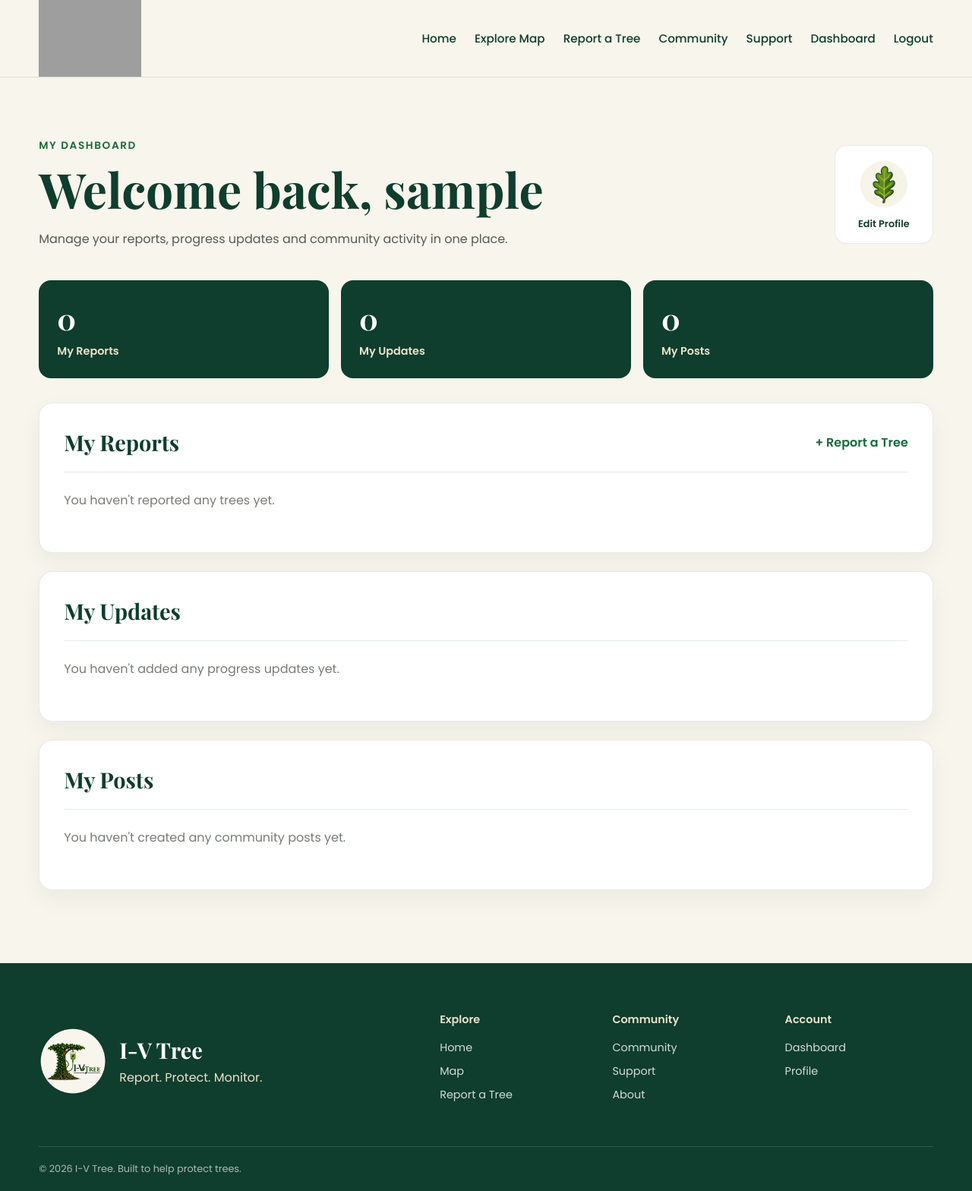
After one commit to starearthrocket/iv-tree-v3, a Django app: page /accounts/dashboard/ in a window 1280 px wide. The commit adds this page. Shown: the whole page at 76% size. Run offline with Django 5.2, Linux system fonts and the light colour scheme; the visitor is signed in with stand-in values (Sample User, id 1); data comes from the database, SQL or seed files in the repository; data that the repository does not hold is empty; grey boxes are pictures that could not be loaded.

Commit message:
Add user dashboard and activity overview

```diff
--- a/accounts/urls.py
+++ b/accounts/urls.py
@@ -28,4 +28,9 @@ urlpatterns = [
         views.profile,
         name='profile',
     ),
+    path(
+        'dashboard/',
+        views.dashboard,
+        name='dashboard',
+    ),
 ]
--- a/accounts/views.py
+++ b/accounts/views.py
@@ -1,6 +1,9 @@
 from django.contrib import messages
 from django.contrib.auth.decorators import login_required
 from django.shortcuts import redirect, render
+
+from community.models import CommunityPost
+from reports.models import ProgressUpdate, TreeReport
 
 from .forms import ProfileForm, RegistrationForm
 from .models import Profile
@@ -71,3 +74,40 @@ def profile(request):
             'avatar_options': Profile.Avatar.choices,
         },
     )
+
+
+@login_required
+def dashboard(request):
+    """Show the logged-in user's I-V Tree activity."""
+
+    user_profile, created = Profile.objects.get_or_create(
+        user=request.user
+    )
+
+    my_reports = TreeReport.objects.filter(
+        owner=request.user
+    )
+
+    my_updates = ProgressUpdate.objects.filter(
+        author=request.user
+    )
+
+    my_posts = CommunityPost.objects.filter(
+        author=request.user
+    )
+
+    context = {
+        'profile': user_profile,
+        'my_reports': my_reports,
+        'my_updates': my_updates,
+        'my_posts': my_posts,
+        'report_count': my_reports.count(),
+        'update_count': my_updates.count(),
+        'post_count': my_posts.count(),
+    }
+
+    return render(
+        request,
+        'accounts/dashboard.html',
+        context,
+    )
--- a/static/css/style.css
+++ b/static/css/style.css
@@ -1562,3 +1562,190 @@ a {
         height: 120px;
     }
 }
+
+/* ----------------------------------------
+   User dashboard
+---------------------------------------- */
+
+.dashboard-section {
+    padding: 5rem 0 6rem;
+    background-color: var(--cream);
+}
+
+.dashboard-header {
+    margin-bottom: 2.5rem;
+    display: flex;
+    align-items: center;
+    justify-content: space-between;
+    gap: 2rem;
+}
+
+.dashboard-header > div {
+    max-width: 720px;
+}
+
+.dashboard-header h1 {
+    margin: 0 0 1rem;
+    color: var(--forest-deep);
+    font-family: "Playfair Display", Georgia, "Times New Roman", serif;
+    font-size: clamp(2.6rem, 5vw, 4rem);
+    line-height: 1.1;
+}
+
+.dashboard-header > div > p:not(.section-eyebrow) {
+    margin: 0;
+    color: #555b55;
+    line-height: 1.8;
+}
+
+.dashboard-profile-link {
+    min-width: 130px;
+    padding: 1rem;
+    display: flex;
+    flex-direction: column;
+    align-items: center;
+    gap: 0.5rem;
+    background-color: var(--white);
+    border: 1px solid rgba(15, 61, 46, 0.1);
+    border-radius: 16px;
+    color: var(--forest-deep);
+    font-size: 0.8rem;
+    font-weight: 600;
+}
+
+.dashboard-profile-link img {
+    width: 70px;
+    height: 70px;
+    object-fit: contain;
+}
+
+.dashboard-profile-link:hover,
+.dashboard-profile-link:focus-visible {
+    border-color: var(--forest-green);
+}
+
+.dashboard-stats {
+    margin-bottom: 2rem;
+    display: grid;
+    grid-template-columns: repeat(3, 1fr);
+    gap: 1rem;
+}
+
+.dashboard-stat {
+    padding: 1.5rem;
+    background-color: var(--forest-deep);
+    color: var(--white);
+    border-radius: 16px;
+}
+
+.dashboard-stat strong {
+    display: block;
+    margin-bottom: 0.25rem;
+    font-family: "Playfair Display", Georgia, "Times New Roman", serif;
+    font-size: 2.4rem;
+}
+
+.dashboard-stat span {
+    color: var(--sand);
+    font-size: 0.9rem;
+    font-weight: 600;
+}
+
+.dashboard-panels {
+    display: grid;
+    gap: 1.5rem;
+}
+
+.dashboard-panel {
+    padding: 2rem;
+    background-color: var(--white);
+    border: 1px solid rgba(15, 61, 46, 0.1);
+    border-radius: 18px;
+    box-shadow: 0 12px 30px rgba(15, 61, 46, 0.05);
+}
+
+.dashboard-panel-heading {
+    margin-bottom: 1.25rem;
+    display: flex;
+    align-items: center;
+    justify-content: space-between;
+    gap: 1rem;
+}
+
+.dashboard-panel-heading h2 {
+    margin: 0;
+    color: var(--forest-deep);
+    font-family: "Playfair Display", Georgia, "Times New Roman", serif;
+    font-size: 1.8rem;
+}
+
+.dashboard-item {
+    padding: 1.25rem 0;
+    display: flex;
+    align-items: center;
+    justify-content: space-between;
+    gap: 2rem;
+    border-top: 1px solid rgba(15, 61, 46, 0.1);
+}
+
+.dashboard-item:first-of-type {
+    border-top: 0;
+}
+
+.dashboard-item h3 {
+    margin: 0.45rem 0 0.25rem;
+    color: var(--forest-deep);
+    font-size: 1rem;
+}
+
+.dashboard-item p {
+    margin: 0;
+    color: #666c66;
+    font-size: 0.9rem;
+}
+
+.dashboard-status {
+    display: inline-block;
+    padding: 0.3rem 0.6rem;
+    background-color: #e2f1df;
+    color: var(--forest-green);
+    border-radius: 999px;
+    font-size: 0.7rem;
+    font-weight: 600;
+}
+
+.dashboard-empty {
+    padding: 1.5rem 0;
+    border-top: 1px solid rgba(15, 61, 46, 0.1);
+    color: #777d77;
+}
+
+.dashboard-empty p {
+    margin: 0;
+}
+
+@media (max-width: 700px) {
+    .dashboard-header {
+        align-items: flex-start;
+        flex-direction: column;
+    }
+
+    .dashboard-stats {
+        grid-template-columns: 1fr;
+    }
+
+    .dashboard-profile-link {
+        flex-direction: row;
+    }
+
+    .dashboard-profile-link img {
+        width: 52px;
+        height: 52px;
+    }
+
+    .dashboard-item {
+        align-items: flex-start;
+        flex-direction: column;
+        gap: 0.75rem;
+    }
+}
--- /dev/null
+++ b/templates/accounts/dashboard.html
@@ -0,0 +1,157 @@
+{% extends 'base.html' %}
+{% load static %}
+
+{% block title %}My Dashboard | I-V Tree{% endblock %}
+
+{% block content %}
+<main>
+    <section class="dashboard-section">
+        <div class="section-container">
+            <div class="dashboard-header">
+                <div>
+                    <p class="section-eyebrow">My dashboard</p>
+
+                    <h1>Welcome back, {{ user.username }}</h1>
+
+                    <p>
+                        Manage your reports, progress updates and
+                        community activity in one place.
+                    </p>
+                </div>
+
+                <a
+                    href="{% url 'accounts:profile' %}"
+                    class="dashboard-profile-link"
+                >
+                    <img
+                        src="{% static 'avatars/' %}{{ profile.avatar_choice }}"
+                        alt="{{ profile.get_avatar_choice_display }}"
+                    >
+
+                    <span>Edit Profile</span>
+                </a>
+            </div>
+
+            <div class="dashboard-stats">
+                <div class="dashboard-stat">
+                    <strong>{{ report_count }}</strong>
+                    <span>My Reports</span>
+                </div>
+
+                <div class="dashboard-stat">
+                    <strong>{{ update_count }}</strong>
+                    <span>My Updates</span>
+                </div>
+
+                <div class="dashboard-stat">
+                    <strong>{{ post_count }}</strong>
+                    <span>My Posts</span>
+                </div>
+            </div>
+
+            <div class="dashboard-panels">
+                <section class="dashboard-panel">
+                    <div class="dashboard-panel-heading">
+                        <h2>My Reports</h2>
+
+                        <a
+                            href="{% url 'reports:report_create' %}"
+                            class="text-link"
+                        >
+                            + Report a Tree
+                        </a>
+                    </div>
+
+                    {% for report in my_reports %}
+                        <article class="dashboard-item">
+                            <div>
+                                <span class="dashboard-status">
+                                    {{ report.get_status_display }}
+                                </span>
+
+                                <h3>{{ report.title }}</h3>
+
+                                <p>{{ report.location_name }}</p>
+                            </div>
+
+                            <a
+                                href="{% url 'reports:report_detail' report.pk %}"
+                                class="text-link"
+                            >
+                                View →
+                            </a>
+                        </article>
+                    {% empty %}
+                        <div class="dashboard-empty">
+                            <p>You haven't reported any trees yet.</p>
+                        </div>
+                    {% endfor %}
+                </section>
+
+                <section class="dashboard-panel">
+                    <div class="dashboard-panel-heading">
+                        <h2>My Updates</h2>
+                    </div>
+
+                    {% for update in my_updates %}
+                        <article class="dashboard-item">
+                            <div>
+                                <span class="dashboard-status">
+                                    {% if update.status %}
+                                        {{ update.get_status_display }}
+                                    {% else %}
+                                        Update
+                                    {% endif %}
+                                </span>
+
+                                <h3>{{ update.tree_report.title }}</h3>
+
+                                <p>{{ update.description }}</p>
+                            </div>
+
+                            <a
+                                href="{% url 'reports:report_detail' update.tree_report.pk %}"
+                                class="text-link"
+                            >
+                                View →
+                            </a>
+                        </article>
+                    {% empty %}
+                        <div class="dashboard-empty">
+                            <p>You haven't added any progress updates yet.</p>
+                        </div>
+                    {% endfor %}
+                </section>
+
+                <section class="dashboard-panel">
+                    <div class="dashboard-panel-heading">
+                        <h2>My Posts</h2>
+                    </div>
+
+                    {% for post in my_posts %}
+                        <article class="dashboard-item">
+                            <div>
+                                <span class="dashboard-status">
+                                    Community
+                                </span>
+
+                                <h3>{{ post.title }}</h3>
+
+                                <p>
+                                    {{ post.content|truncatewords:18 }}
+                                </p>
+                            </div>
+                        </article>
+                    {% empty %}
+                        <div class="dashboard-empty">
+                            <p>
+                                You haven't created any community posts yet.
+                            </p>
+                        </div>
+                    {% endfor %}
+                </section>
+            </div>
+        </div>
+    </section>
+</main>
+{% endblock %}
--- a/templates/base.html
+++ b/templates/base.html
@@ -62,7 +62,7 @@
                 </a>
 
                 {% if user.is_authenticated %}
-                    <a href="#">
+                    <a href="{% url 'accounts:dashboard' %}">
                         Dashboard
                     </a>
 
@@ -158,8 +158,12 @@
                     <h3>Account</h3>
 
                     {% if user.is_authenticated %}
-                        <a href="#">
+                        <a href="{% url 'accounts:dashboard' %}">
                             Dashboard
+                        </a>
+
+                        <a href="{% url 'accounts:profile' %}">
+                            Profile
                         </a>
                     {% else %}
                         <a href="{% url 'accounts:login' %}">
```
